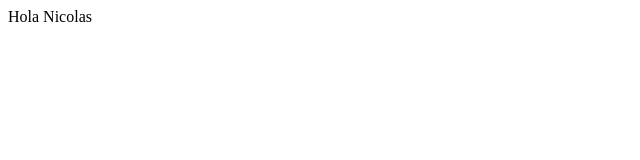
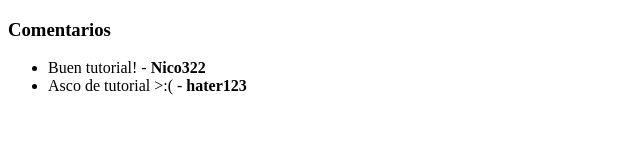
Before and after one commit to nicolasAguilar180193/angularjsfornoobs, a plain HTML site: page index.html in a window 1280 px wide. Shown: the whole page, without its empty margins (0-640 px from the left). Drawn offline with nearby package versions, Linux system fonts and the light colour scheme.

Commit message:
Uso de ng-repeat con arreglo del

```diff
--- a/controller.js
+++ b/controller.js
@@ -1,4 +1,15 @@
 var app = angular.module("MyFirstApp", []);
 app.controller("FirstController", function($scope) {
     $scope.nombre = 'Nicolas';
+    $scope.comentarios = [
+        {
+            comentario: "Buen tutorial!",
+            username: "Nico322"
+        },
+        {
+            comentario: "Asco de tutorial >:(",
+            username: "hater123"
+        },
+
+    ]
 })
--- a/index.html
+++ b/index.html
@@ -9,6 +9,11 @@
     <title>Angularjs for noobs</title>
 </head>
 <body ng-controller="FirstController">
-    {{ "Hola " +  nombre }}
+    <h3>Comentarios</h3>
+    <ul>
+        <li ng-repeat="comentario in comentarios">
+            {{ comentario.comentario }} - <strong>{{ comentario.username }}</strong>
+        </li>
+    </ul>
 </body>
 </html>
```
